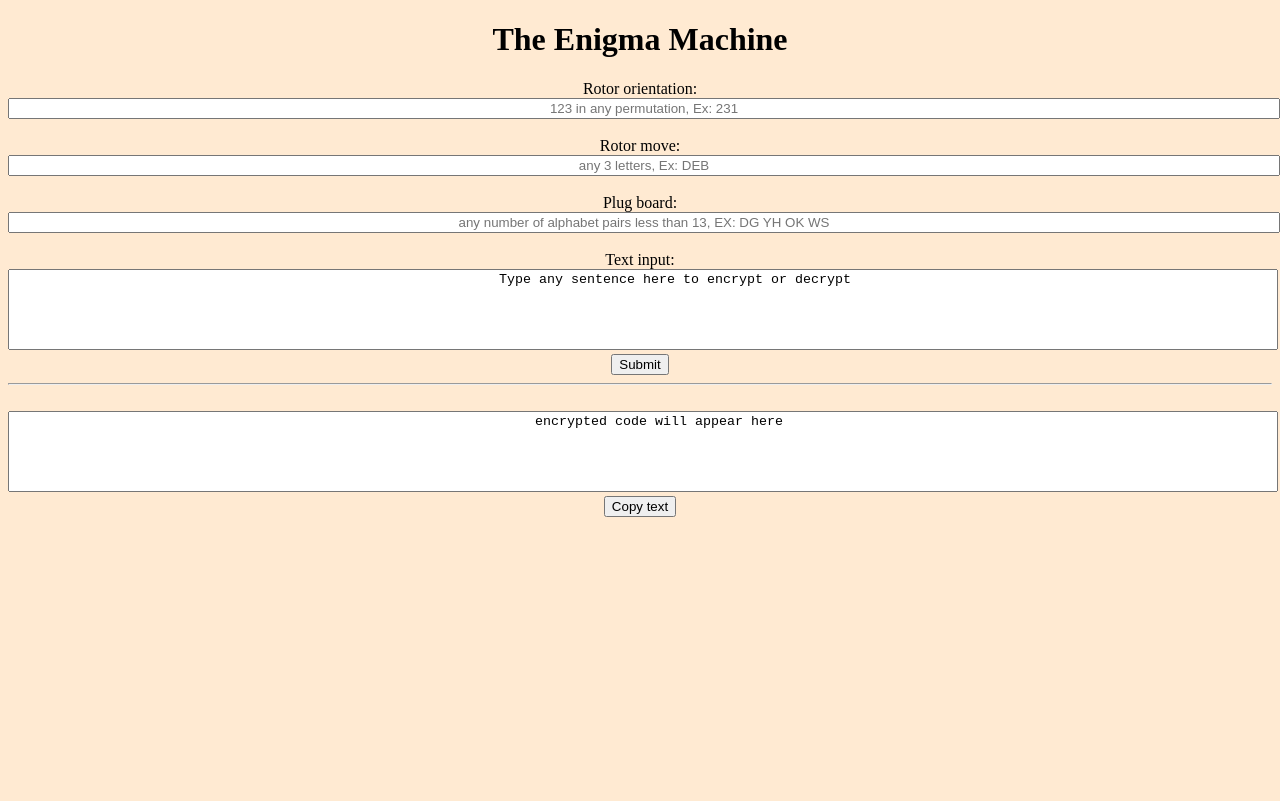
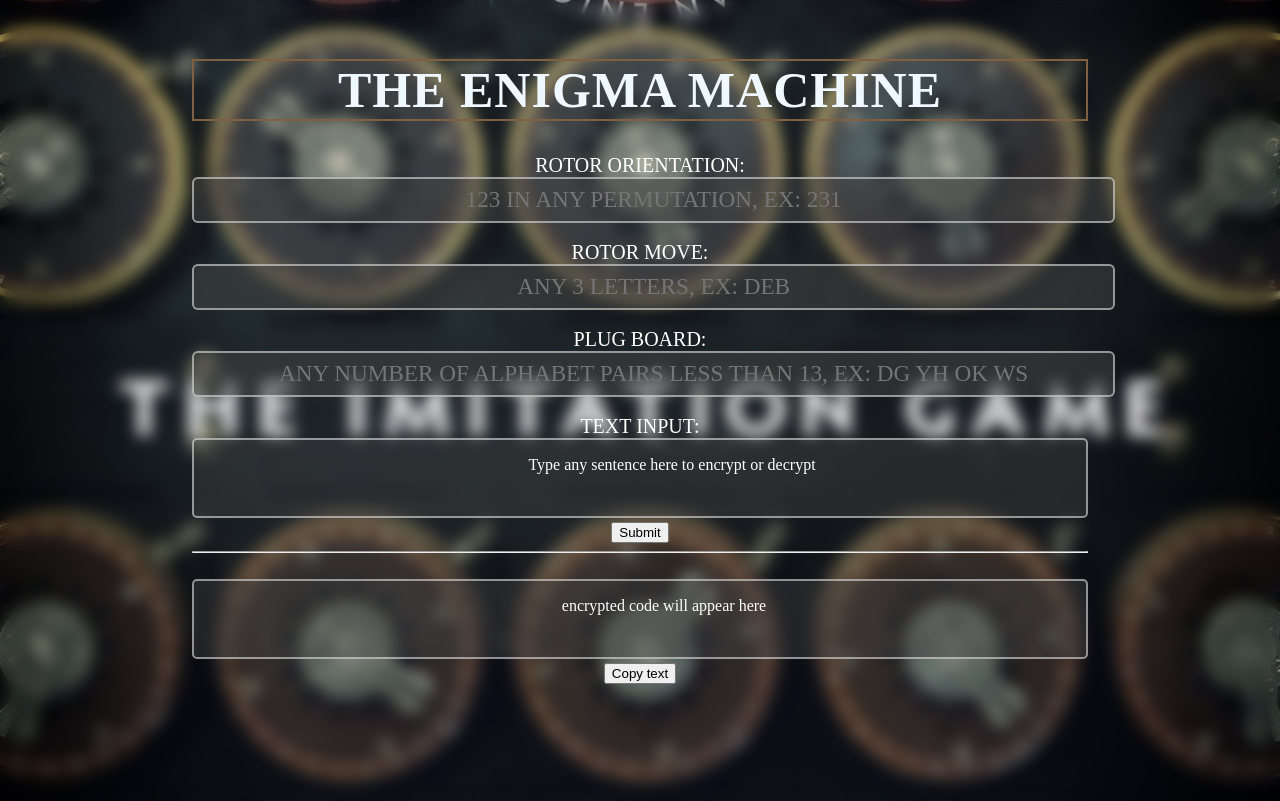
Before and after one commit to Mainak-Deb/The_enigma_machine_online, a plain HTML site: page index.html in a window 1280 px wide. Drawn offline with Linux system fonts and the light colour scheme.

Commit message:
style changed

```diff
--- a/index.html
+++ b/index.html
@@ -6,28 +6,100 @@
     <meta name="viewport" content="width=device-width, initial-scale=1.0">
     <title>Document</title>
     <style>
+        body{
+            text-align: center;
+            padding: 0px;
+            margin: 0px;
+            margin-top: -15px;
+            background-color: rgba(255, 140, 0, 0.178);
+            height: 102vh;
+            width: 100vw;
+            backdrop-filter: blur(8px);
+            background-image: url('bg1.jpg');
+            background-position: center;
+            background-repeat: no-repeat;
+            background-size: cover;
+
+        }
         input{
+            border: 2px solid rgba(255, 255, 255, 0.5);
+            font-size: 1.45em;
+            padding: 0.25em 0.5em 0.3125em;
+            color: rgb(255, 255, 255);
+            border-radius: 0.25em;
+            background-color: rgba(68, 68, 68, 0.527);
+            transition: all 0.1s;
             width: 100%;
+            height: 29px;
             text-align: center;
+            font-family:"Playfair Display", serif;
+            text-transform:uppercase;
         }
+        input:focus {
+            outline: none;
+            color: rgb(255, 255, 255);
+            border-color: rgba(255, 255, 255, 0.75);
+        }
+        input.keyup {
+            color: white;
+            border-color: white;
+            text-shadow: 0 0 0.125em white;
+            box-shadow: 0 0 0.25em white, inset 0 0 0.25em white;
+        }
+
+        textarea{
+            border: 2px solid rgba(255, 255, 255, 0.5);
+            box-sizing: border-box;
+            width: 100%;
+            font-family:"Playfair Display", serif;
+            padding: 16px 20px 0 20px;
+            height: 80px;
+            font-size: 16px;
+            text-align: center;
+            border-radius: 5px;
+
+            background-color: rgba(68, 68, 68, 0.418);
+            color: #ffffff;
+        }
+
+        h1{
+            color: aliceblue;
+            font-size: 50px;
+            text-align:center; text-transform:uppercase;
+            letter-spacing:1px;
+            font-family:"Playfair Display", serif;
+            font-weight:600;
+            border: 2px solid rgb(128, 96, 66);
+        }
+        label{
+            color: rgb(255, 255, 255);
+            font-family:"Playfair Display", serif;
+            font-size: 20px;
+            text-transform:uppercase;
+        }#main{
+            width: 70%;
+            margin: auto;
+            padding-top: 40px;
+        }
+
     </style>
 </head>
 <body style="text-align: center;background-color: rgba(255, 140, 0, 0.178);">
-
+    <div id="main">
             <h1>The Enigma Machine</h1>
 
 
-    <label for="orientation">Rotor orientation:</label>
-    <input type="text" id="orientation" name="orientation" placeholder="123 in any permutation, Ex: 231"><br><br>
+            <label for="orientation">Rotor orientation:</label><br>
+            <input type="text" id="orientation" name="orientation" oninput="takeinput()" placeholder="123 in any permutation, Ex: 231"><br><br>
 
-    <label for="rotate">Rotor move:</label>
-    <input type="text" id="rotate" name="rotate" placeholder="any 3 letters, Ex: DEB"><br><br>
+            <label for="rotate">Rotor move:</label><br>
+            <input type="text" id="rotate" name="rotate" oninput="takeinput()" placeholder="any 3 letters, Ex: DEB"><br><br>
 
-    <label for="plugboard">Plug board:</label>
-    <input type="text" id="plugboard" name="plugboard"  placeholder="any number of alphabet pairs less than 13, EX: DG YH OK WS"><br><br>
+            <label for="plugboard">Plug board:</label><br>
+            <input type="text" id="plugboard" name="plugboard" oninput="takeinput()" placeholder="any number of alphabet pairs less than 13, EX: DG YH OK WS"><br><br>
 
-    <label for="plugboard">Text input:</label>
-    <textarea id="txt" name="txt" style="width: 100%;text-align: center;resize: none;" rows="5" >
+            <label for="plugboard">Text input:</label><br>
+            <textarea id="txt" name="txt" style="width: 100%;text-align: center;resize: none;" rows="5" oninput="takeinput()">
                 Type any sentence here to encrypt or decrypt
             </textarea><br>
 
@@ -41,7 +113,7 @@
             </textarea><br>
             <button onclick="copy_to_clipboard()">Copy text</button>
             </div>
-
+    </div>
     <script src="enigma.js"></script>
 
 
```
Also changed, not shown: bg1.jpg (added). Lines whose indentation alone changed are shown as unchanged.
